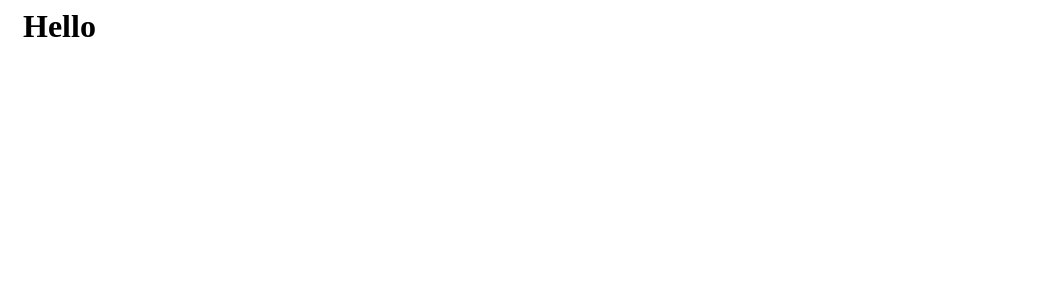
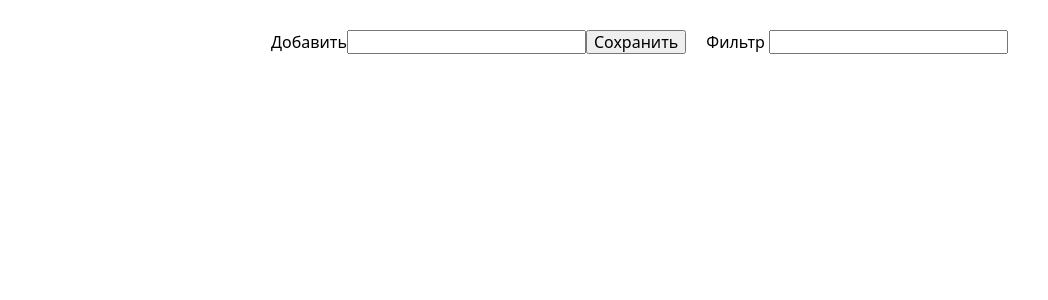
Before and after one commit to Illiya-Lunev/todo, a React (Create React App) app: page / in a window 1280 px wide. Shown: the top 300 px of the page, without its empty margins (0-1048 px from the left). Built offline with nearby package versions, Linux system fonts and the light colour scheme.

Commit message:
Update app

```diff
--- a/package.json
+++ b/package.json
@@ -10,6 +10,7 @@
     "@testing-library/user-event": "^12.8.3",
     "axios": "^0.24.0",
     "gh-pages": "^3.2.3",
+    "modern-normalize": "^1.1.0",
     "node-sass": "^6.0.1",
     "prop-types": "^15.7.2",
     "react": "^17.0.2",
@@ -20,6 +21,7 @@
     "redux": "^4.1.2",
     "redux-logger": "^3.0.6",
     "redux-persist": "^6.0.0",
+    "shortid": "^2.2.16",
     "web-vitals": "^1.1.2"
   },
   "scripts": {
--- a/src/App.js
+++ b/src/App.js
@@ -1,9 +1,59 @@
 import './Sass/main.scss';
+import 'modern-normalize/modern-normalize.css';
+import { Component } from 'react';
+import TodoList from './components/TodoList/TodoList';
+import TodoFilter from './components/TodoFilter/TodoFilter';
+import TodoEditor from './components/TodoEditor/TodoEditor';
+import shortid from 'shortid';
 
-export default function App() {
-  return (
-    <div className={'container'}>
-      <h1>Hello</h1>
-    </div>
-  );
+export default class App extends Component {
+  state = {
+    todos: [],
+    filter: '',
+  };
+
+  addTodo = text => {
+    const todo = {
+      id: shortid.generate(),
+      text,
+      completed: false,
+    };
+
+    this.setState(({ todos }) => ({
+      todos: [...todos, todo],
+    }));
+  };
+
+  deleteTodo = todoId => {
+    this.setState(prevState => ({
+      todos: prevState.todos.filter(todo => todo.id !== todoId),
+    }));
+  };
+
+  changeFilter = e => {
+    this.setState({ filter: e.target.value });
+  };
+
+  getVisibleTodos = () => {
+    const { filter, todos } = this.state;
+    const normalizeFilter = filter.toLowerCase();
+
+    return todos.filter(todo =>
+      todo.text.toLowerCase().includes(normalizeFilter),
+    );
+  };
+
+  render() {
+    const { filter } = this.state;
+
+    const visibleTodos = this.getVisibleTodos();
+    return (
+      <div className={'container'}>
+        <TodoEditor onSubmit={this.addTodo} />
+        <TodoFilter value={filter} onChange={this.changeFilter} />
+
+        <TodoList todos={visibleTodos} onDeleteTodos={this.deleteTodo} />
+      </div>
+    );
+  }
 }
--- a/src/Sass/base/_container.scss
+++ b/src/Sass/base/_container.scss
@@ -1,7 +1,7 @@
 .container {
   padding-left: 15px;
   padding-right: 15px;
-
+  margin: 0 auto;
   @media screen and (min-width: 380px) {
     width: 380px;
   }
@@ -10,7 +10,7 @@
     width: 768px;
   }
 
-  @media screen and (min-width: 1200px) {
-    width: 1200px;
+  @media screen and (min-width: 1290px) {
+    width: 1290px;
   }
 }
--- /dev/null
+++ b/src/Sass/components/_todoEditor.scss
@@ -0,0 +1,7 @@
+.todo-editor__form {
+  display: inline-block;
+  border-radius: 5px;
+  margin-right: 20px;
+  margin-top: 30px;
+  margin-bottom: 30px;
+}
--- /dev/null
+++ b/src/Sass/components/_todoList.scss
@@ -0,0 +1,26 @@
+.todo__list {
+  width: 500px;
+  list-style: none;
+  margin: 0;
+}
+
+.todo__item {
+  display: flex;
+  padding: 20px;
+  margin-bottom: 10px;
+  margin-left: 10px;
+  justify-content: space-between;
+  align-items: center;
+  border: 1px solid black;
+}
+
+.todo__btn {
+  cursor: pointer;
+}
+
+.todo__text {
+  display: block;
+
+  font-weight: bold;
+  text-align: center;
+}
--- a/src/Sass/main.scss
+++ b/src/Sass/main.scss
@@ -1,2 +1,5 @@
 @import './base/container';
 @import './base/reset';
+
+@import './components/todoEditor';
+@import './components/todoList.scss';
--- /dev/null
+++ b/src/components/TodoEditor/TodoEditor.js
@@ -0,0 +1,41 @@
+import { Component } from 'react';
+import shortid from 'shortid';
+
+export default class TodoForm extends Component {
+  state = { message: '' };
+
+  inputId = shortid.generate();
+
+  handleSubmit = e => {
+    e.preventDefault();
+
+    this.props.onSubmit(this.state.message);
+    this.reset();
+  };
+
+  handleChange = e => {
+    this.setState({ message: e.target.value });
+  };
+
+  reset = () => {
+    this.setState({ message: '' });
+  };
+
+  render() {
+    const { message } = this.state;
+    return (
+      <form className={'todo-editor__form'} onSubmit={this.handleSubmit}>
+        <label htmlFor={this.inputId}>
+          Добавить
+          <input
+            id={this.inputId}
+            type="text"
+            value={message}
+            onChange={this.handleChange}
+          />
+        </label>
+        <button type="submit">Сохранить</button>
+      </form>
+    );
+  }
+}
--- /dev/null
+++ b/src/components/TodoFilter/TodoFilter.js
@@ -0,0 +1,11 @@
+import React from 'react';
+
+const TodoFilter = ({ value, onChange }) => {
+  return (
+    <label>
+      Фильтр <input type="text" onChange={onChange} value={value} />
+    </label>
+  );
+};
+
+export default TodoFilter;
--- /dev/null
+++ b/src/components/TodoList/TodoList.js
@@ -0,0 +1,22 @@
+import React from 'react';
+
+const TodoList = ({ todos, onDeleteTodos }) => {
+  return (
+    <ul className={'todo__list'}>
+      {todos.map(({ id, text }) => (
+        <li key={id} className={'todo__item'}>
+          <p className={'todo__text'}> {text} </p>
+          <button
+            type="button"
+            className={'todo__btn'}
+            onClick={() => onDeleteTodos(id)}
+          >
+            delete
+          </button>
+        </li>
+      ))}
+    </ul>
+  );
+};
+
+export default TodoList;
--- a/src/index.js
+++ b/src/index.js
@@ -1,6 +1,7 @@
 import React from 'react';
 import ReactDOM from 'react-dom';
 import './Sass/main.scss';
+import 'modern-normalize/modern-normalize.css';
 import App from './App';
 
 ReactDOM.render(
--- /dev/null
+++ b/src/todos.json
@@ -0,0 +1,6 @@
+[
+  { "id": "id-1", "text": "Todo-1", "completed": true },
+  { "id": "id-2", "text": "Todo-2", "completed": false },
+  { "id": "id-3", "text": "Todo-3", "completed": false },
+  { "id":  "id-4", "text": "Todo-4", "completed": false }
+]
```
Also changed, not shown: 1 other file (tests, documents, lock files or other folders).
